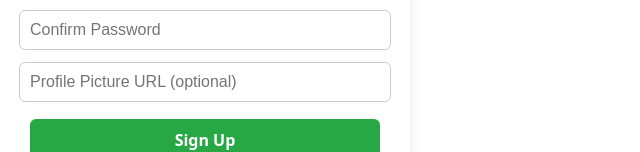
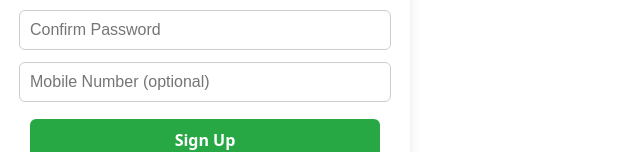
Before and after one commit to dasunipremasinghe/skill-explore-frontend, a React (Vite) app: page /signup in a window 1280 px wide. Shown: the part 429-581 px from the top of the page, without its empty margins (0-640 px from the left). Built offline with nearby package versions, Linux system fonts and the light colour scheme.

Commit message:
refactor: Update SignUp and GoogleLogin components for improved error handling and user experience

```diff
--- a/src/CSS/SignUp.css
+++ b/src/CSS/SignUp.css
@@ -1,6 +1,13 @@
+.page-wrapper {
+  display: flex;
+  justify-content: center;
+  align-items: center;
+  min-height: 100vh;
+  background-color: #f8f9fa;
+}
+
 .signup-container {
   width: 350px;
-    margin: 80px auto;
   padding: 30px;
   background-color: #ffffff;
   border-radius: 12px;
--- a/src/Pages/GoogleLoginButton.tsx
+++ b/src/Pages/GoogleLoginButton.tsx
@@ -8,29 +8,35 @@ const Login: React.FC = () => {
   const [email, setEmail] = useState('');
   const [password, setPassword] = useState('');
 
-  const handleNormalLogin = () => {
+  const handleNormalLogin = async () => {
     if (!email || !password) {
       alert("Please enter both email and password.");
       return;
     }
 
-    fetch("http://localhost:8080/api/auth/login", {
-      method: "POST",
-      headers: { "Content-Type": "application/json" },
-      body: JSON.stringify({ email, password }),
-    })
-      .then(res => res.json())
-      .then(data => {
-        localStorage.setItem("auth_token", data.token);
-        localStorage.setItem("user_name", `${data.firstName} ${data.lastName}`);
-        localStorage.setItem("user_email", data.email);
-        localStorage.setItem("user_id", data.userId);
-        navigate('/profile');
-      })
-      .catch(err => {
-        console.error("Login error:", err);
-        alert("Login failed. Please check your credentials.");
+    try {
+      const response = await fetch("http://localhost:8080/api/auth/login", {
+        method: "POST",
+        headers: { "Content-Type": "application/json" },
+        body: JSON.stringify({ email, password }),
       });
+
+      if (!response.ok) {
+        const errorData = await response.json();
+        throw new Error(errorData.message || "Login failed");
+      }
+
+      const data = await response.json();
+
+      localStorage.setItem("user_id", data.userId);
+      localStorage.setItem("user_email", data.email);
+      localStorage.setItem("user_name", `${data.firstName} ${data.lastName}`);
+      navigate('/profile');
+    } catch (err) {
+  console.error("Login error:", err);
+  const errorMessage = err instanceof Error ? err.message : "Unexpected login error";
+  alert(`Login failed: ${errorMessage}`);
+}
   };
 
   const handleGoogleSuccess = (credentialResponse: CredentialResponse) => {
@@ -91,7 +97,8 @@ const Login: React.FC = () => {
         </div>
 
         <p className="signup-link">
-          Don't have an account? <span onClick={() => navigate('/signup')}>Sign Up</span>
+          Don't have an account?{" "}
+          <span onClick={() => navigate('/signup')}>Sign Up</span>
         </p>
       </div>
     </div>
--- a/src/Pages/SignUpPage.tsx
+++ b/src/Pages/SignUpPage.tsx
@@ -10,11 +10,11 @@ const SignUpPage: React.FC = () => {
   const [email, setEmail] = useState('');
   const [password, setPassword] = useState('');
   const [confirmPassword, setConfirmPassword] = useState('');
-  const [picture, setPicture] = useState('');
+  const [mobileNumber, setMobileNumber] = useState('');
 
   const handleSignUp = async () => {
     if (!firstName || !lastName || !email || !password || !confirmPassword) {
-      alert("All fields are required except profile picture");
+      alert("All fields are required except mobile number");
       return;
     }
 
@@ -28,8 +28,7 @@ const SignUpPage: React.FC = () => {
       lastName,
       email,
       password,
-      picture,
-      authProvider: "local"
+      mobileNumber
     };
 
     try {
@@ -44,7 +43,7 @@ const SignUpPage: React.FC = () => {
         navigate('/login');
       } else {
         const errData = await response.json();
-        alert(`Signup failed: ${errData.message}`);
+        alert(`Signup failed: ${errData.message || errData}`);
       }
     } catch (error) {
       console.error("Signup error:", error);
@@ -53,6 +52,7 @@ const SignUpPage: React.FC = () => {
   };
 
   return (
+    <div className="page-wrapper">
       <div className="signup-container">
         <h2>Sign Up</h2>
         <input
@@ -92,18 +92,19 @@ const SignUpPage: React.FC = () => {
         />
         <input
           type="text"
-        placeholder="Profile Picture URL (optional)"
-        value={picture}
+          placeholder="Mobile Number (optional)"
+          value={mobileNumber}
           className="signup-input"
-        onChange={(e) => setPicture(e.target.value)}
+          onChange={(e) => setMobileNumber(e.target.value)}
         />
         <button className="signup-button" onClick={handleSignUp}>
           Sign Up
         </button>
         <p className="signup-link">
           Already have an account?{" "}
-        <span onClick={() => navigate('/')}>Login here</span>
+          <span onClick={() => navigate('/login')}>Login here</span>
         </p>
+      </div>
     </div>
   );
 };
```
Lines whose indentation alone changed are shown as unchanged.
